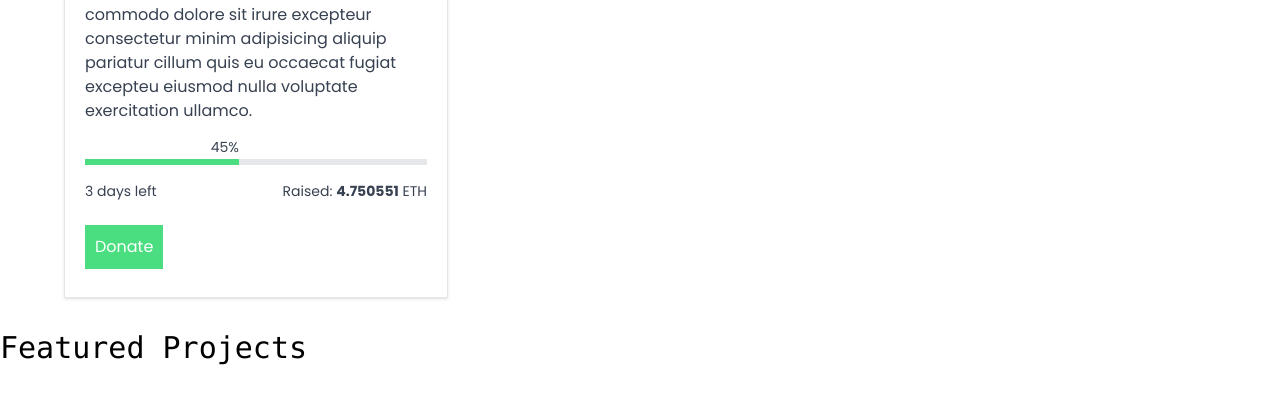
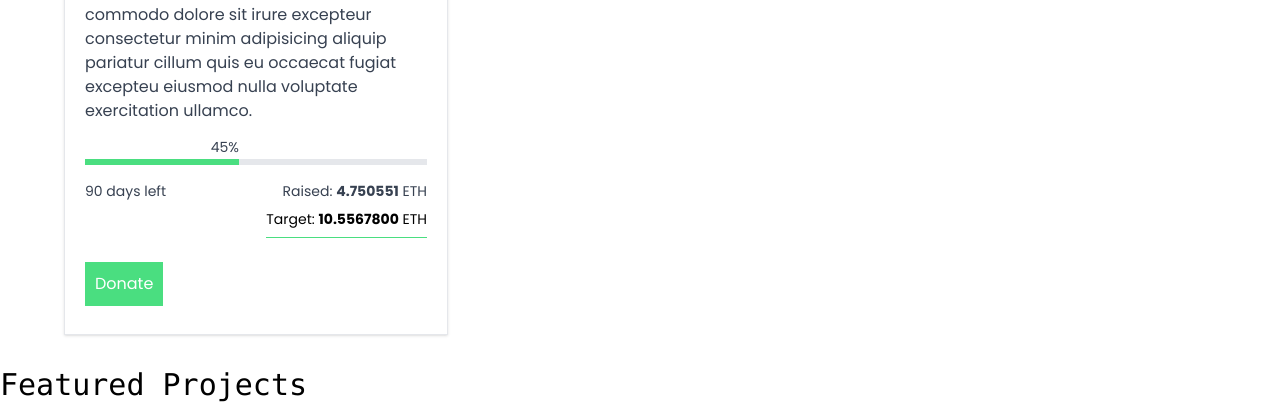
Before and after one commit to BukiOffor/Project-FundME, a plain HTML site: page client/index.html in a window 1280 px wide. Shown: the part 1553-1964 px from the top of the page. Drawn offline with Linux system fonts and the light colour scheme; a web font is replaced by a local one.

Commit message:
Repostion fund target

```diff
--- a/client/index.html
+++ b/client/index.html
@@ -405,11 +405,17 @@
 
           <div class="flex justify-between text-sm text-gray-700 dark:text-white">
             <div class="">
-              3 days left
+              90 days left
             </div>
-            <div class="text-right text-gray-700 dark:text-white text-black dark:text-white">
-                Raised: <span class="font-bold">4.750551</span> ETH
+            <div class="flex flex-col">
+              <div class="pb-2 text-right text-gray-700 dark:text-white text-black dark:text-white">
+                  Raised: <span class="font-bold">4.750551</span> ETH
+              </div>
+              <div class="text-right pb-2 border-b border-green-400 text-black dark:text-white">
+            Target: <span class="font-bold">10.5567800</span> ETH
+              </div>
             </div>
+
             </div>
 
             <!--Donate Button  -->
```
